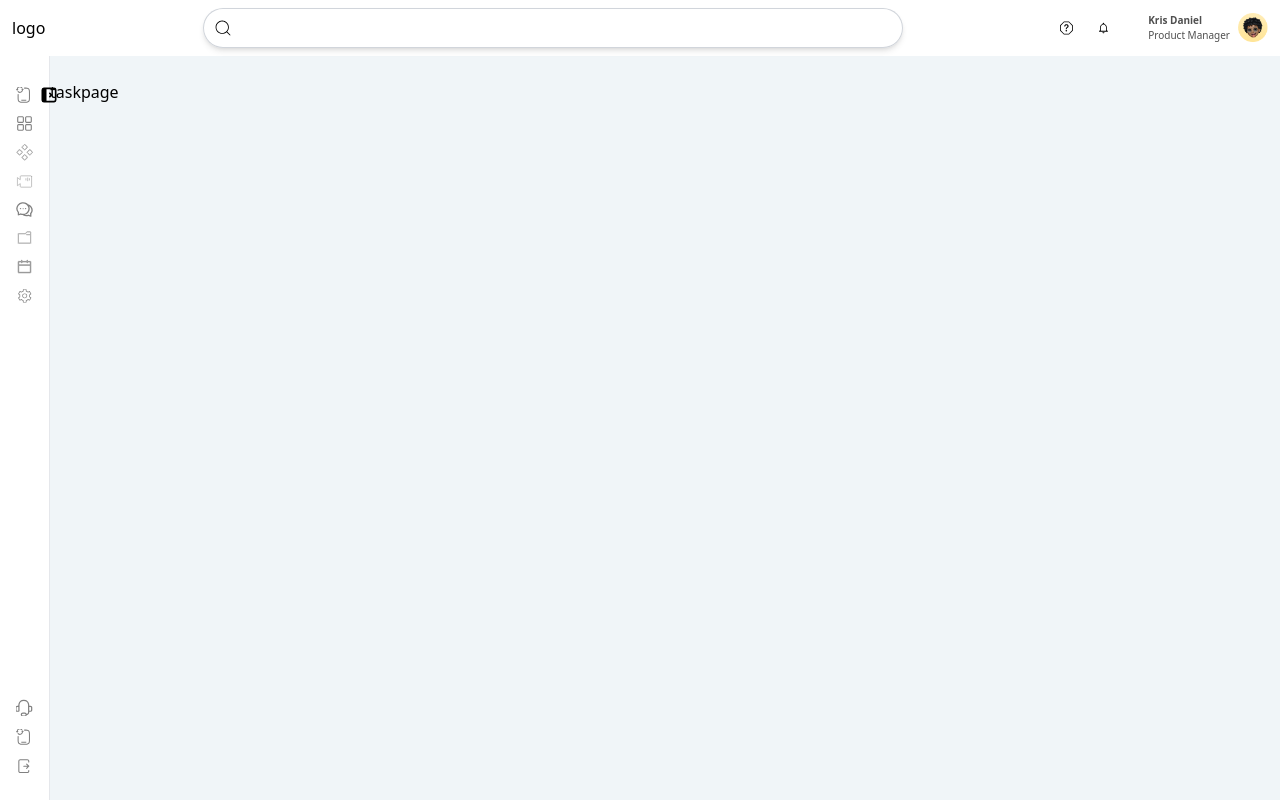
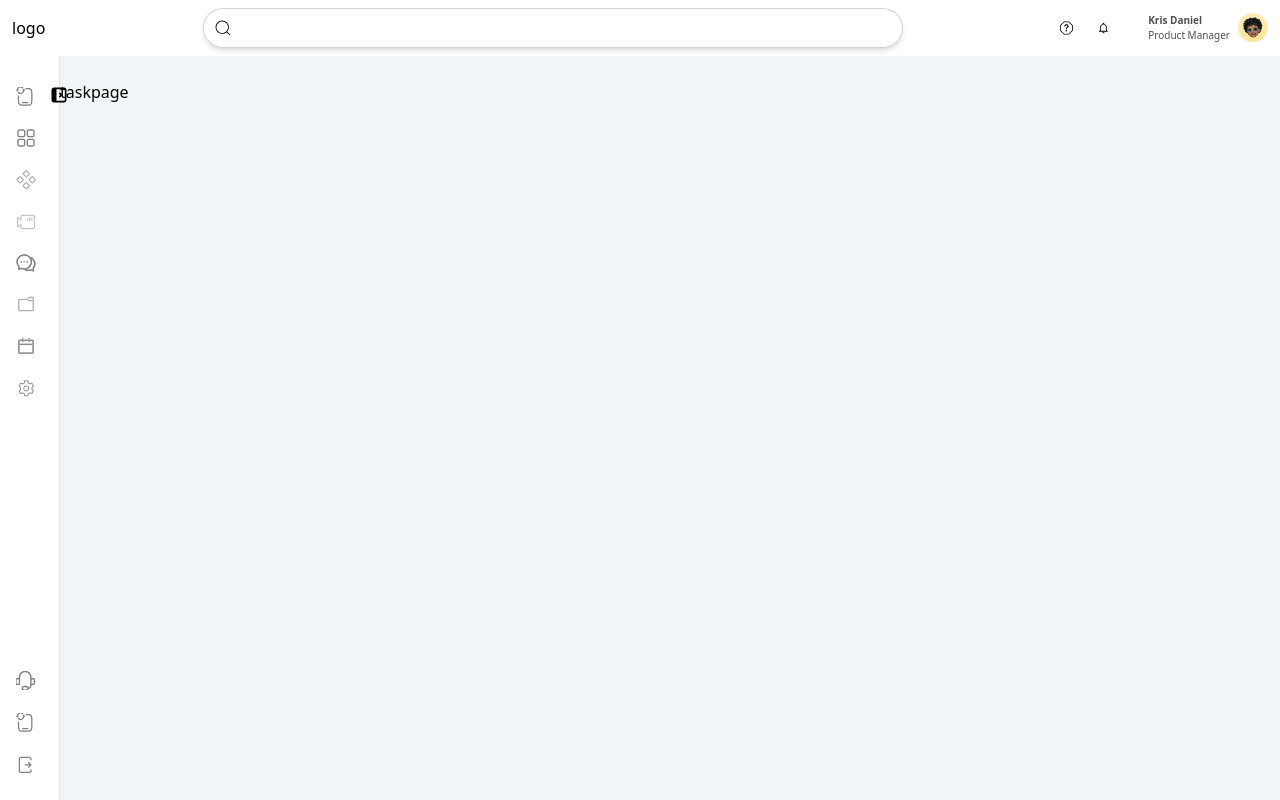
Before and after one commit to TeamLyf/Teamlyf-Frontend, a Next.js app: page / in a window 1280 px wide. Built offline with nearby package versions, Linux system fonts and the light colour scheme.

Commit message:
added more spacing to the leftsidebar

```diff
--- a/app/(root)/layout.js
+++ b/app/(root)/layout.js
@@ -17,7 +17,7 @@ export default function RootLayout({ children }) {
             <main
               className={`absolute top-20 ${
                 isopen
-                  ? "w-[calc(100%-50px)] left-[50px]"
+                  ? "w-[calc(100%-60px)] left-[60px]"
                   : "w-[calc(100%-200px)] left-[200px]"
               }`}
             >
--- a/components/shared/LeftSidebar.js
+++ b/components/shared/LeftSidebar.js
@@ -10,7 +10,7 @@ import {
 const LeftSidebar = ({ isopen, setisOpen }) => {
   return (
     <aside
-      className={`leftsidebar bg-white ${isopen ? "w-[50px]" : "w-[200px]"} `}
+      className={`leftsidebar bg-white ${isopen ? "w-[60px]" : "w-[200px]"} `}
     >
       <ul className="absolute top-20 left-0 w-full h-full px-2">
         <div
@@ -30,14 +30,18 @@ const LeftSidebar = ({ isopen, setisOpen }) => {
         <div className="absolute top-[15px] right-[-20px] stroke-black translate-x-[-50%] translate-y-[-50%] text-[20px]">
           {isopen ? (
             <TbLayoutSidebarLeftExpandFilled
+              className="cursor-pointer"
               onClick={() => setisOpen(!isopen)}
             />
           ) : (
-            <TbLayoutSidebarRightExpand onClick={() => setisOpen(!isopen)} />
+            <TbLayoutSidebarRightExpand
+              className="cursor-pointer"
+              onClick={() => setisOpen(!isopen)}
+            />
           )}
         </div>
         {Sidebarlinks.map((link) => (
-          <li className="relative">
+          <li className="relative mt-2.5">
             <Link
               className={`leftsidebar_link ${isopen && "tooltip"}`}
               key={link.label}
@@ -78,7 +82,7 @@ const LeftSidebar = ({ isopen, setisOpen }) => {
             </Link>
           </li>
 
-          <li className="relative">
+          <li className="relative mt-2.5">
             <Link
               className={`leftsidebar_link ${isopen && "tooltip"}`}
               data-tip="accessibility"
@@ -99,7 +103,7 @@ const LeftSidebar = ({ isopen, setisOpen }) => {
               </span>
             </Link>
           </li>
-          <li className="relative">
+          <li className="relative mt-2.5">
             <Link
               className={`leftsidebar_link ${isopen && "tooltip"}`}
               data-tip="logout"
```
